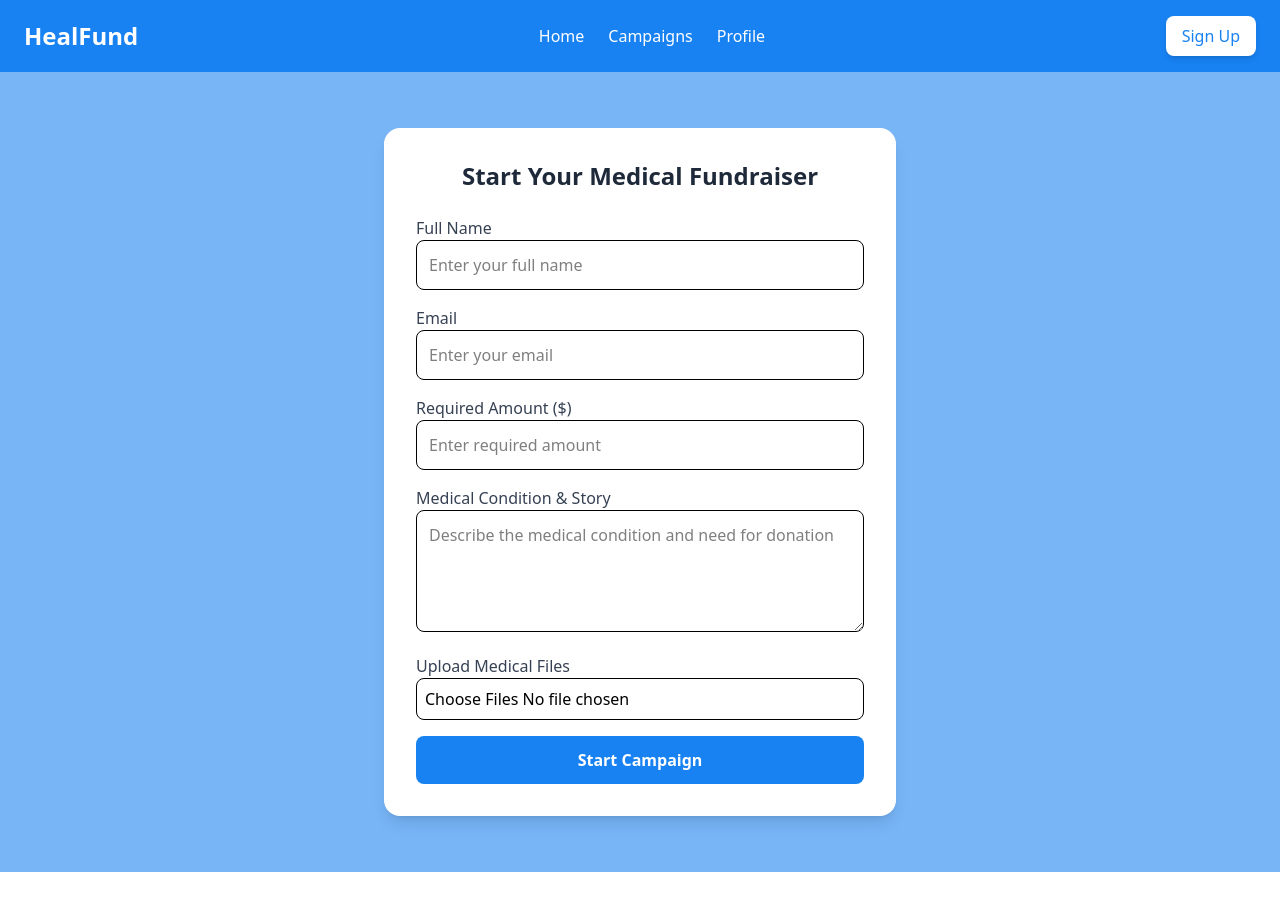
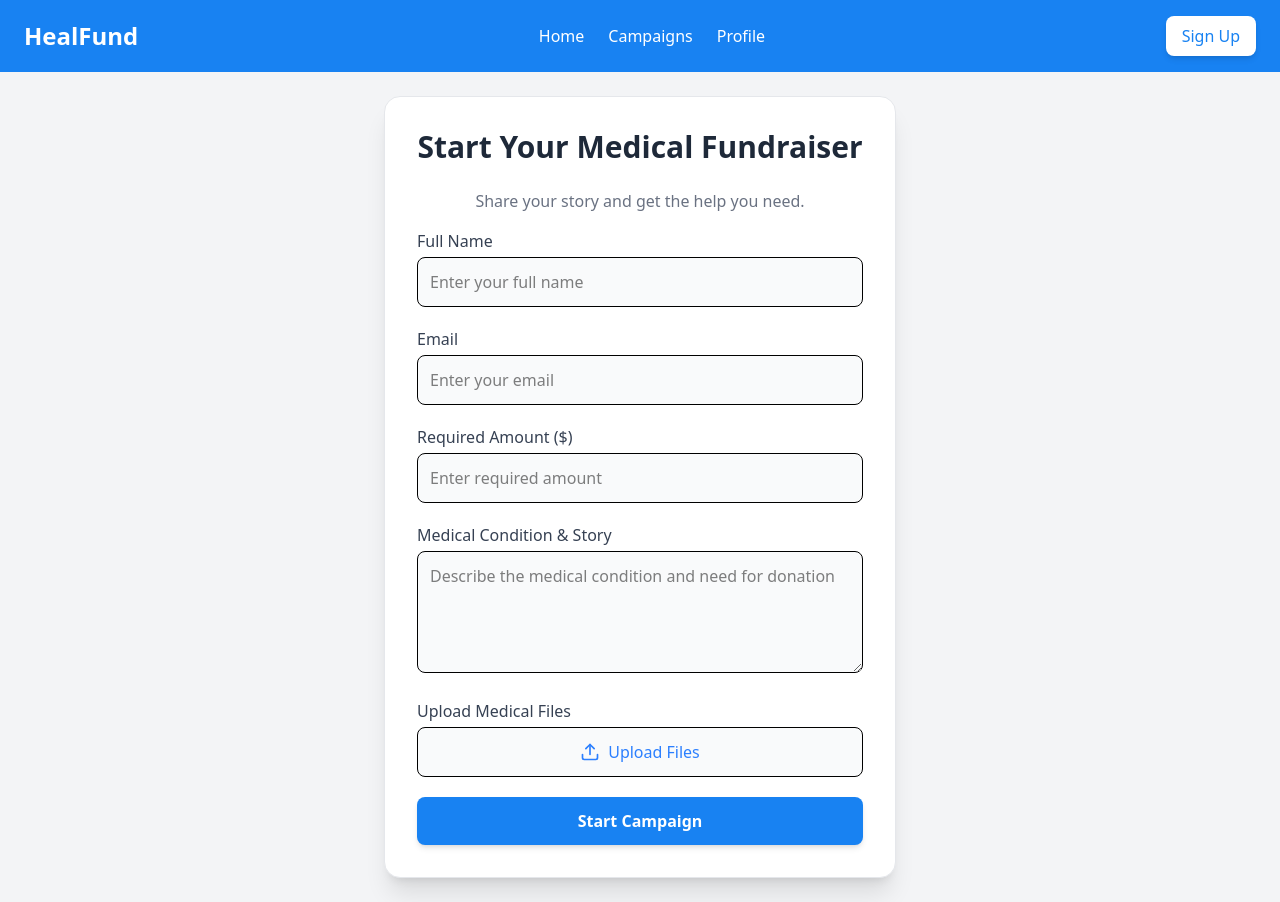
Before and after one commit to BawaskarSiddhesh/fundraiser, a React (Vite) app in the folder client/: page /start-campaign in a window 1280 px wide. Before the commit the page ends 872 px from the top, so only its background shows below. Built offline with nearby package versions, Linux system fonts and the light colour scheme.

Commit message:
cam updates

```diff
--- a/client/package.json
+++ b/client/package.json
@@ -13,6 +13,7 @@
     "@tailwindcss/vite": "^4.0.14",
     "react": "^19.0.0",
     "react-dom": "^19.0.0",
+    "react-icons": "^5.5.0",
     "react-router-dom": "^7.3.0"
   },
   "devDependencies": {
--- a/client/src/pages/Campaigns.jsx
+++ b/client/src/pages/Campaigns.jsx
@@ -1,45 +1,61 @@
-import React from "react";
+import React, { useState } from "react";
 import { useNavigate } from "react-router-dom";
+import StartCampaign from "../pages/StartCampaign";
 
 const Campaigns = () => {
   const navigate = useNavigate();
+  const [showSidebar, setShowSidebar] = useState(false);
+
+  const campaigns = [
+    { id: 1, title: "Future for 15-Year-Old", funds: "₹50,00,000", days: 3 },
+    { id: 2, title: "Fight Against Relapse", funds: "₹45,00,000", days: 17 },
+    { id: 3, title: "Support Needed for Child", funds: "₹40,00,000", days: 17 },
+    { id: 4, title: "3-Year-Old Needs Help", funds: "₹30,00,000", days: 17 },
+    { id: 5, title: "Support for Digvijay Shetty", funds: "₹25,00,000", days: 24 },
+    { id: 6, title: "Memorial Fund for Pranit", funds: "₹25,00,000", days: 17 },
+  ];
+
   return (
-    <div className="min-h-screen flex flex-col items-center justify-center bg-gray-100 text-gray-900">
+    <div className="min-h-screen flex bg-gray-100 text-gray-900 relative">
+      {/* Sidebar Toggle Button */}
+      <button
+        onClick={() => setShowSidebar(!showSidebar)}
+        className="fixed left-5 top-20 bg-green-600 text-white px-6 py-3 rounded-lg shadow-lg hover:bg-green-700 transition duration-300 z-20"
+      >
+        Start Your Own Campaign
+      </button>
+
+      {/* Sidebar */}
+      <div className={`fixed left-0 top-0 h-full w-96 bg-gray-100 shadow-xl p-6 transform ${showSidebar ? "translate-x-0" : "-translate-x-full"} transition-transform duration-300 ease-in-out z-30`}>
+        <button onClick={() => setShowSidebar(false)} className="absolute top-4 right-4 text-gray-600 hover:text-gray-900">✖</button>
+        <StartCampaign />
+      </div>
+
+      {/* Main Content */}
+      <div className="flex-grow flex flex-col items-center justify-center p-6">
         <h2 className="text-3xl font-bold text-gray-900 mt-10 mb-6">Ongoing Campaigns</h2>
-
-
-      <div className="mt-4 grid grid-cols-1 sm:grid-cols-2 md:grid-cols-3 gap-8 px-6">
-        {[
-          { title: "Future for 15-Year-Old", funds: "₹50,00,000", days: 3 },
-          { title: "Fight Against Relapse", funds: "₹45,00,000", days: 17 },
-          { title: "Support Needed for Child", funds: "₹40,00,000", days: 17 },
-          { title: "3-Year-Old Needs Help", funds: "₹30,00,000", days: 17 },
-          { title: "Support for Digvijay Shetty", funds: "₹25,00,000", days: 24 },
-          { title: "Memorial Fund for Pranit", funds: "₹25,00,000", days: 17 },
-        ].map((campaign, index) => (
+        <div className="grid grid-cols-1 sm:grid-cols-2 md:grid-cols-3 gap-8 px-6">
+          {campaigns.map((campaign) => (
             <div
-            key={index}
+              key={campaign.id}
               className="bg-white p-6 rounded-lg shadow-md text-center transition-transform transform hover:scale-105 hover:shadow-xl duration-300"
             >
-            {/* Placeholder for campaign image */}
               <div className="h-40 bg-gray-300 mb-4 rounded-lg flex items-center justify-center">
                 <span className="text-gray-600">Image Placeholder</span>
               </div>
-
               <h4 className="text-lg font-semibold text-gray-900 mb-3">{campaign.title}</h4>
               <p className="text-gray-700 mb-2">Funds Required: {campaign.funds}</p>
               <p className="text-gray-700 mb-2">Campaign ends in {campaign.days} Days</p>
-            <button onClick={() => (navigate('/donate'))} className="bg-[#1882f2] hover:bg-[#1665c1] text-white px-5 py-2 rounded-lg transition-colors duration-300 mb-2">
+              <button
+                onClick={() => navigate(`/campaigns/${campaign.id}`)}
+                className="bg-[#1882f2] hover:bg-[#1665c1] text-white px-5 py-2 rounded-lg transition-colors duration-300 mb-2"
+              >
                 DONATE NOW
               </button>
             </div>
           ))}
         </div>
-
-
-      <a href="/start-campaign" className="fixed bottom-10 right-10 bg-green-600 text-white px-8 py-3 rounded-lg shadow-lg hover:bg-green-700 transition duration-300">
-        Start Your Own Campaign
-      </a>
+      </div>
     </div>
   );
 };
--- a/client/src/pages/StartCampaign.jsx
+++ b/client/src/pages/StartCampaign.jsx
@@ -1,4 +1,5 @@
 import React, { useState } from "react";
+import { FiUpload } from "react-icons/fi";
 
 const StartCampaign = () => {
   const [formData, setFormData] = useState({
@@ -21,78 +22,86 @@ const StartCampaign = () => {
   const handleSubmit = (e) => {
     e.preventDefault();
     console.log("Form submitted:", formData);
-    // You can integrate API calls here to save data
   };
 
   return (
-    <div className="min-h-screen flex items-center justify-center bg-[#77b5f7] p-6">
-      <div className="bg-white rounded-2xl shadow-lg p-8 w-full max-w-lg">
-        <h2 className="text-2xl font-semibold text-center text-gray-800 mb-6">
+    <div className="min-h-screen flex items-center justify-center bg-gray-100 p-6">
+      <div className="bg-white rounded-2xl shadow-xl p-8 w-full max-w-lg border border-gray-200">
+        <h2 className="text-3xl font-bold text-center text-gray-800 mb-6">
           Start Your Medical Fundraiser
         </h2>
-        <form onSubmit={handleSubmit} className="space-y-4">
+        <p className="text-gray-500 text-center mb-4">
+          Share your story and get the help you need.
+        </p>
+        <form onSubmit={handleSubmit} className="space-y-5">
           <div>
-            <label className="block text-gray-700 font-medium">Full Name</label>
+            <label className="block text-gray-700 font-medium mb-1">Full Name</label>
             <input
               type="text"
               name="name"
               value={formData.name}
               onChange={handleChange}
               required
-              className="w-full p-3 border rounded-lg focus:outline-none focus:ring-2 focus:ring-blue-500"
+              className="w-full p-3 border rounded-lg focus:outline-none focus:ring-2 focus:ring-blue-500 bg-gray-50"
               placeholder="Enter your full name"
             />
           </div>
           <div>
-            <label className="block text-gray-700 font-medium">Email</label>
+            <label className="block text-gray-700 font-medium mb-1">Email</label>
             <input
               type="email"
               name="email"
               value={formData.email}
               onChange={handleChange}
               required
-              className="w-full p-3 border rounded-lg focus:outline-none focus:ring-2 focus:ring-blue-500"
+              className="w-full p-3 border rounded-lg focus:outline-none focus:ring-2 focus:ring-blue-500 bg-gray-50"
               placeholder="Enter your email"
             />
           </div>
           <div>
-            <label className="block text-gray-700 font-medium">Required Amount ($)</label>
+            <label className="block text-gray-700 font-medium mb-1">Required Amount ($)</label>
             <input
               type="number"
               name="amount"
               value={formData.amount}
               onChange={handleChange}
               required
-              className="w-full p-3 border rounded-lg focus:outline-none focus:ring-2 focus:ring-blue-500"
+              className="w-full p-3 border rounded-lg focus:outline-none focus:ring-2 focus:ring-blue-500 bg-gray-50"
               placeholder="Enter required amount"
             />
           </div>
           <div>
-            <label className="block text-gray-700 font-medium">Medical Condition & Story</label>
+            <label className="block text-gray-700 font-medium mb-1">Medical Condition & Story</label>
             <textarea
               name="description"
               value={formData.description}
               onChange={handleChange}
               required
-              className="w-full p-3 border rounded-lg focus:outline-none focus:ring-2 focus:ring-blue-500"
+              className="w-full p-3 border rounded-lg focus:outline-none focus:ring-2 focus:ring-blue-500 bg-gray-50"
               placeholder="Describe the medical condition and need for donation"
               rows="4"
             />
           </div>
           <div>
-            <label className="block text-gray-700 font-medium">Upload Medical Files</label>
+            <label className="block text-gray-700 font-medium mb-1">Upload Medical Files</label>
+            <div className="relative flex items-center justify-center w-full p-3 border rounded-lg bg-gray-50 cursor-pointer hover:bg-gray-100 transition">
               <input
                 type="file"
                 name="files"
                 onChange={handleFileChange}
                 multiple
                 required
-              className="w-full p-2 border rounded-lg focus:outline-none focus:ring-2 focus:ring-blue-500"
+                className="absolute inset-0 w-full h-full opacity-0 cursor-pointer"
               />
+              <div className="flex items-center space-x-2 text-blue-500 font-medium">
+                <FiUpload className="text-xl" />
+                <span>Upload Files</span>
+              </div>
+            </div>
           </div>
           <button
             type="submit"
-            className="w-full bg-[#1882f2] text-white font-semibold py-3 rounded-lg hover:bg-blue-700 transition duration-300"
+            className="w-full bg-[#1882f2] text-white font-semibold py-3 rounded-lg hover:bg-blue-700 transition duration-300 shadow-md"
           >
             Start Campaign
           </button>
```
Also changed, not shown: 1 other file (tests, documents, lock files or other folders). Lines whose indentation alone changed are shown as unchanged.
